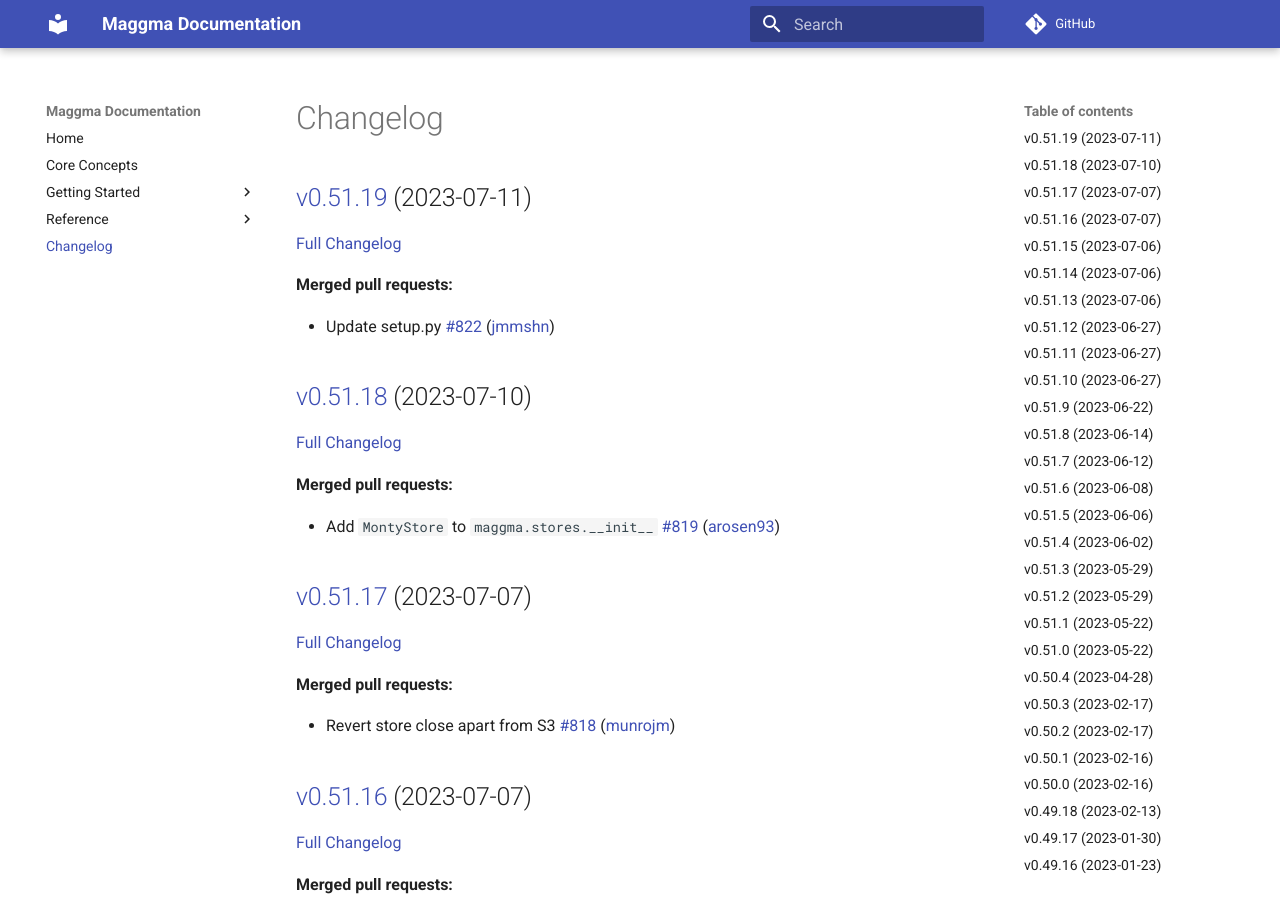
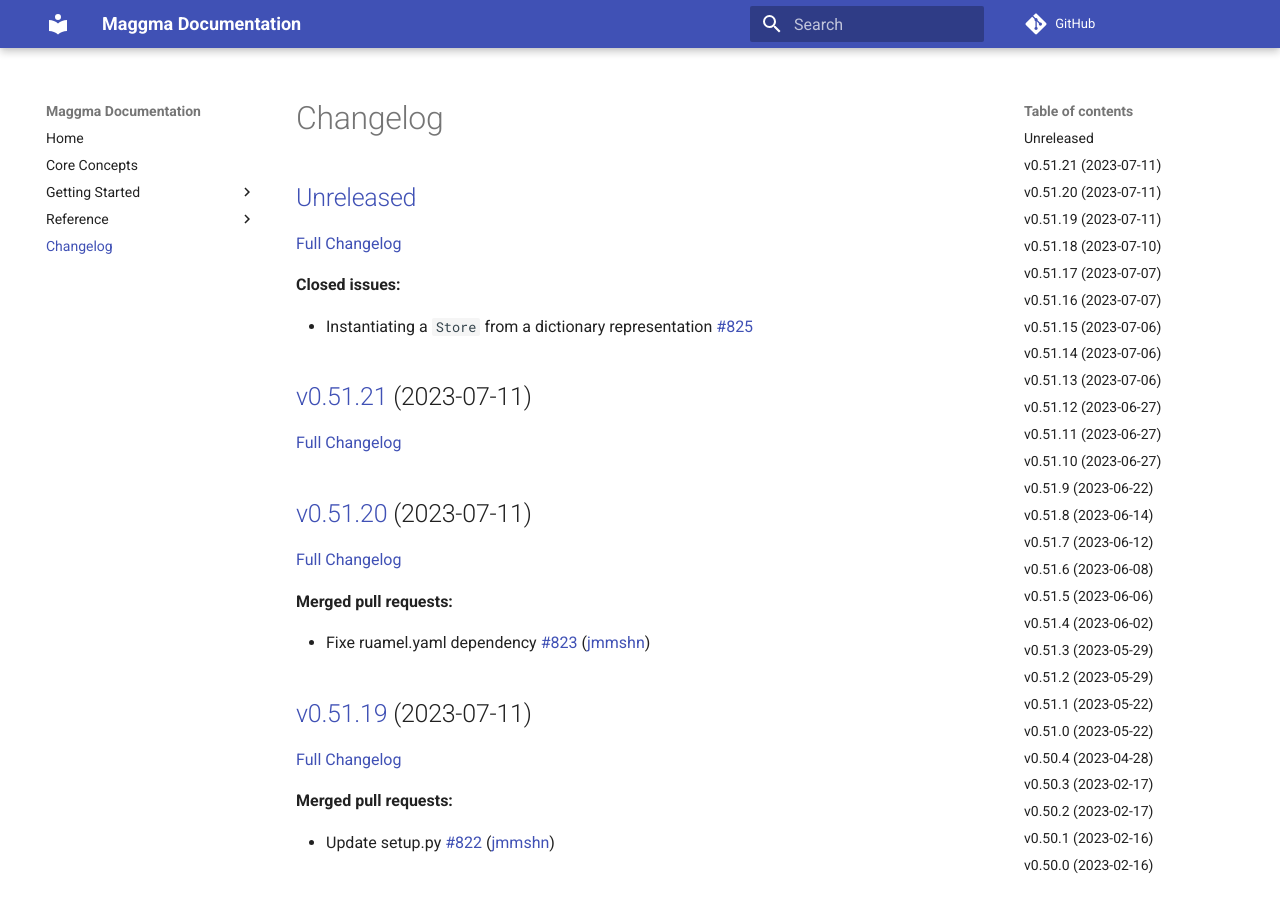
Before and after one commit to materialsproject/maggma, an MkDocs documentation site: the page built from docs/CHANGELOG.md, in a window 1280 px wide and 900 px high. Built offline with MkDocs 1.6.1 and Material for MkDocs 9.7.7, drawn with Linux system fonts in a browser that asks for light colours; comment, search, counter and statistics services are not loaded; some of the changed text lies outside the part shown.

Commit message:
Updated CHANGELOG.md

```diff
--- a/docs/CHANGELOG.md
+++ b/docs/CHANGELOG.md
@@ -1,4 +1,24 @@
 # Changelog
+
+## [Unreleased](https://github.com/materialsproject/maggma/tree/HEAD)
+
+[Full Changelog](https://github.com/materialsproject/maggma/compare/v0.51.21...HEAD)
+
+**Closed issues:**
+
+- Instantiating a `Store` from a dictionary representation [\#825](https://github.com/materialsproject/maggma/issues/825)
+
+## [v0.51.21](https://github.com/materialsproject/maggma/tree/v0.51.21) (2023-07-11)
+
+[Full Changelog](https://github.com/materialsproject/maggma/compare/v0.51.20...v0.51.21)
+
+## [v0.51.20](https://github.com/materialsproject/maggma/tree/v0.51.20) (2023-07-11)
+
+[Full Changelog](https://github.com/materialsproject/maggma/compare/v0.51.19...v0.51.20)
+
+**Merged pull requests:**
+
+- Fixe ruamel.yaml dependency  [\#823](https://github.com/materialsproject/maggma/pull/823) ([jmmshn](https://github.com/jmmshn))
 
 ## [v0.51.19](https://github.com/materialsproject/maggma/tree/v0.51.19) (2023-07-11)
 
@@ -514,7 +530,11 @@
 
 ## [v0.44.0](https://github.com/materialsproject/maggma/tree/v0.44.0) (2022-03-07)
 
-[Full Changelog](https://github.com/materialsproject/maggma/compare/v0.41.1...v0.44.0)
+[Full Changelog](https://github.com/materialsproject/maggma/compare/v0.42.0...v0.44.0)
+
+## [v0.42.0](https://github.com/materialsproject/maggma/tree/v0.42.0) (2022-03-07)
+
+[Full Changelog](https://github.com/materialsproject/maggma/compare/v0.41.1...v0.42.0)
 
 **Merged pull requests:**
 
```
Also changed, not shown: other parts of docs/CHANGELOG.md (+1 -5 lines).
